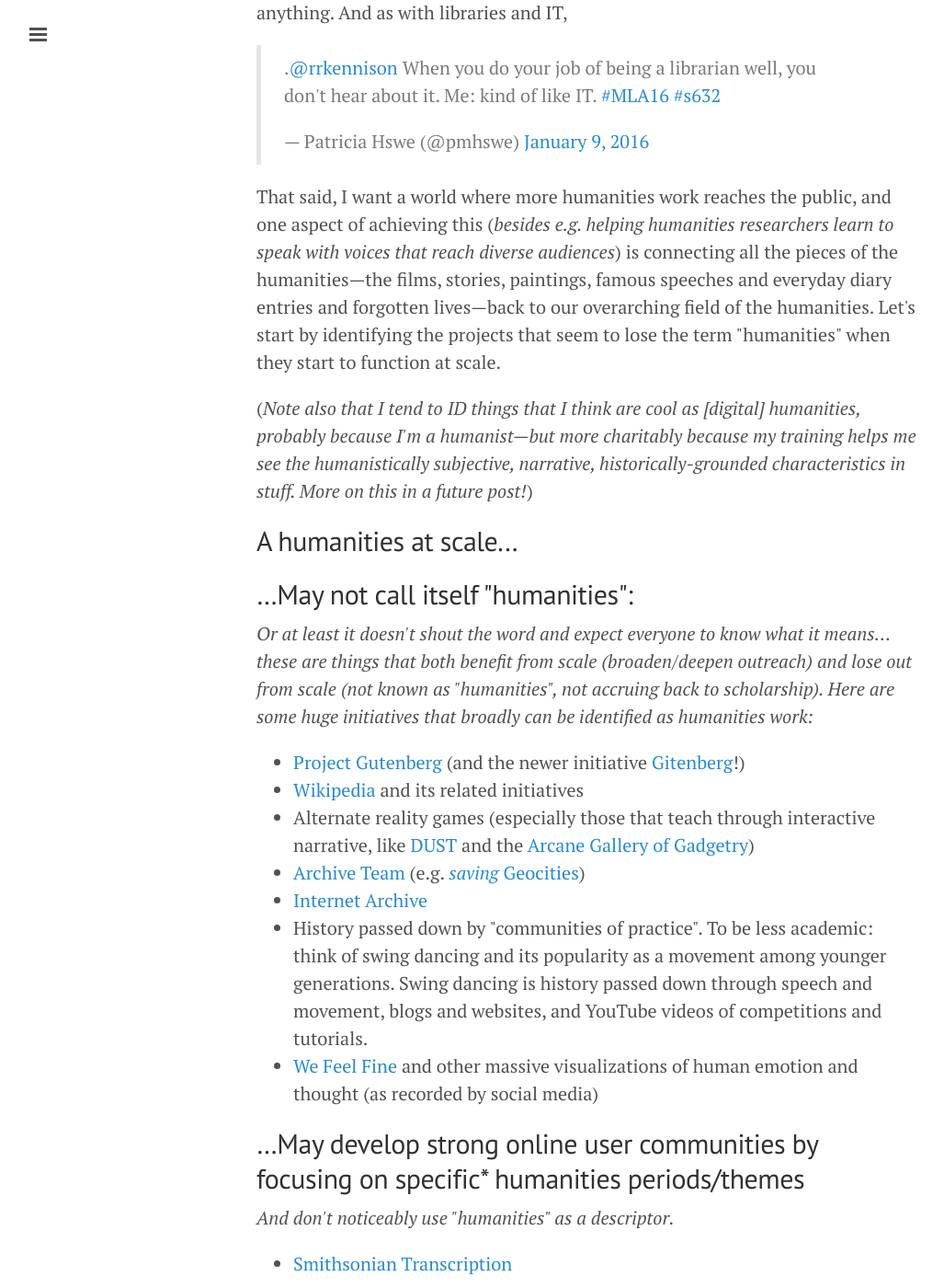
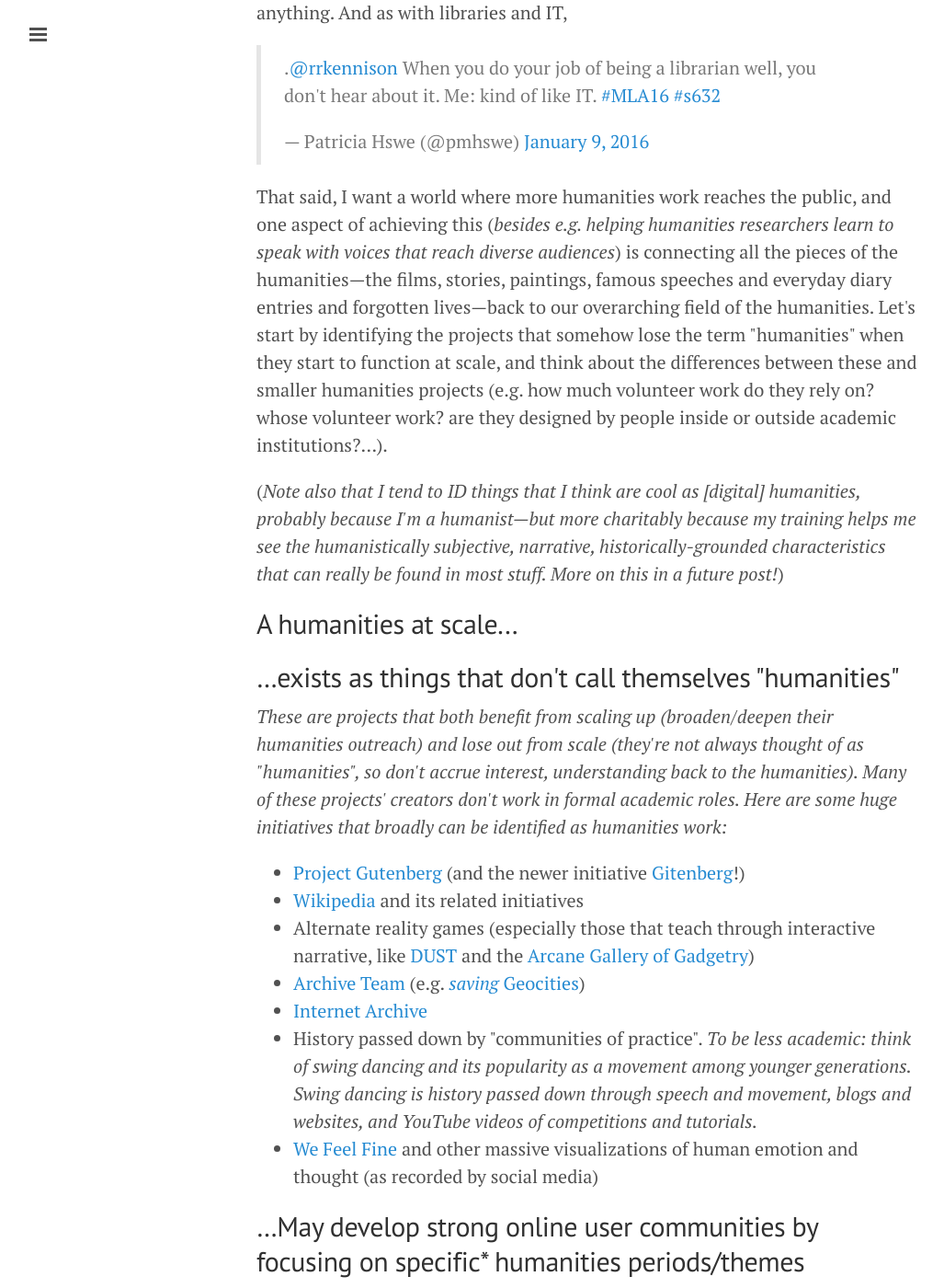
Before and after one commit to amandavisconti/literaturegeek, a Jekyll site: the page built from _posts/2016-01-11-humanitiesatscale.html, in a window 1280 px wide and 1400 px high, scrolled down 959 px. Shown: the whole window at 92% size, without its empty margins (1-1028 px from the left). Built offline with Jekyll 4.4.1, drawn with Linux system fonts in a browser that asks for light colours; nearby versions of some CDN libraries; Markdown is read by kramdown in place of the engine named in the settings; comment, search, counter and statistics services are not loaded; some of the changed text lies outside the part shown.

Commit message:
New post

```diff
--- a/2016-01-11-humanitiesatscale.html
+++ b/_posts/2016-01-11-humanitiesatscale.html
@@ -15,15 +15,15 @@
 <blockquote><p>literature, history, design and the arts, ethics, cultural heritage, museums, and libraries</p>
 </blockquote>
 <p>with a kicker about the &quot;digital&quot; meaning &quot;websites and digital tools for research, teaching, learning, and reading&quot;, when I&#39;m not also going on to talk about the specific types of things I build as examples of what this means (<em>stuff like the social annotation+reading platform <a href='InfiniteUlysses.com'   >InfiniteUlysses.com</a>, which tries to bring complex texts to broader audiences through conversation and personalization</em>). </p>
-<p>I don&#39;t mean to add yet another definition of the digital humanities with this post (<em>see <a href='http://www.whatisdigitalhumanities.com' target='_blank' >http://www.whatisdigitalhumanities.com</a></em>), but rather to share some notes on a major meta-problem of humanities scholars&#39; work: people in general don&#39;t know what &quot;humanities&quot; means.</p>
+<p>I don&#39;t mean to add yet another definition of the digital humanities with this post (<em>see <a href='http://www.whatisdigitalhumanities.com' target='_blank' >WhatIsDigitalHumanities.com</a></em>), but rather to share some notes on a major meta-problem of humanities scholars&#39; work: people in general don&#39;t know what &quot;humanities&quot; means.</p>
 <p>Just as with science, there&#39;s a ton of humanities work for which &quot;scale&quot; or wide impact <em>must not</em> be a measure, or we&#39;ll end up not knowing or remembering anything. And as with libraries and IT,</p>
 <p><blockquote class="twitter-tweet" lang="en"><p lang="en" dir="ltr">.<a href="https://twitter.com/rrkennison">@rrkennison</a> When you do your job of being a librarian well, you don&#39;t hear about it. Me: kind of like IT. <a href="https://twitter.com/hashtag/MLA16?src=hash">#MLA16</a> <a href="https://twitter.com/hashtag/s632?src=hash">#s632</a></p>&mdash; Patricia Hswe (@pmhswe) <a href="https://twitter.com/pmhswe/status/685940205950373889">January 9, 2016</a></blockquote></p>
 <p><script async src="//platform.twitter.com/widgets.js" charset="utf-8"></script></p>
-<p>That said, I want a world where more humanities work reaches the public, and one aspect of achieving this (<em>besides e.g. helping humanities researchers learn to speak with voices that reach diverse audiences</em>) is connecting all the pieces of the humanities—the films, stories, paintings, famous speeches and everyday diary entries and forgotten lives—back to our overarching field of the humanities. Let&#39;s start by identifying the projects that seem to lose the term &quot;humanities&quot; when they start to function at scale.</p>
-<p>(<em>Note also that I tend to ID things that I think are cool as [digital] humanities, probably because I&#39;m a humanist—but more charitably because my training helps me see the humanistically subjective, narrative, historically-grounded characteristics in stuff. More on this in a future post!</em>)</p>
+<p>That said, I want a world where more humanities work reaches the public, and one aspect of achieving this (<em>besides e.g. helping humanities researchers learn to speak with voices that reach diverse audiences</em>) is connecting all the pieces of the humanities—the films, stories, paintings, famous speeches and everyday diary entries and forgotten lives—back to our overarching field of the humanities. Let&#39;s start by identifying the projects that somehow lose the term &quot;humanities&quot; when they start to function at scale, and think about the differences between these and smaller humanities projects (e.g. how much volunteer work do they rely on? whose volunteer work? are they designed by people inside or outside academic institutions?...).</p>
+<p>(<em>Note also that I tend to ID things that I think are cool as [digital] humanities, probably because I&#39;m a humanist—but more charitably because my training helps me see the humanistically subjective, narrative, historically-grounded characteristics that can really be found in most stuff. More on this in a future post!</em>)</p>
 <h2>A humanities at scale...</h2>
-<h2>…May not call itself &quot;humanities&quot;: </h2>
-<p><em>Or at least it doesn&#39;t shout the word and expect everyone to know what it means… these are things that both benefit from scale (broaden/deepen outreach) and lose out from scale (not known as &quot;humanities&quot;, not accruing back to scholarship). Here are some huge initiatives that broadly can be identified as humanities work:</em></p>
+<h2>…exists as things that don't call themselves &quot;humanities&quot; </h2>
+<p><em>These are projects that both benefit from scaling up (broaden/deepen their humanities outreach) and lose out from scale (they're not always thought of as &quot;humanities&quot;, so don't accrue interest, understanding back to the humanities). Many of these projects' creators don't work in formal academic roles. Here are some huge initiatives that broadly can be identified as humanities work:</em></p>
 <ul><li>
 <a href='https://www.gutenberg.org/'   >Project Gutenberg</a> (and the newer initiative <a href='https://www.gitenberg.org/'   >Gitenberg</a>!)</li>
 <li>
@@ -35,7 +35,7 @@
 <li>
 <a href='Internet Archive'   >Internet Archive</a></li>
 <li>
-History passed down by &quot;communities of practice&quot;. To be less academic: think of swing dancing and its popularity as a movement among younger generations. Swing dancing is history passed down through speech and movement, blogs and websites, and YouTube videos of competitions and tutorials.</li>
+History passed down by &quot;communities of practice&quot;. <em>To be less academic: think of swing dancing and its popularity as a movement among younger generations. Swing dancing is history passed down through speech and movement, blogs and websites, and YouTube videos of competitions and tutorials.</em></li>
 <li>
 <a href='http://wefeelfine.org/'   >We Feel Fine</a> and other massive visualizations of human emotion and thought (as recorded by social media)</li>
 </ul>
```
